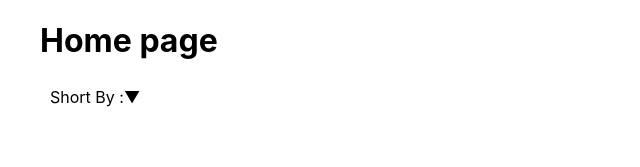
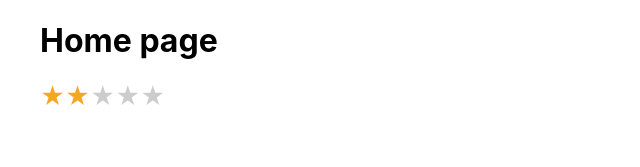
Before and after one commit to OkancanOkan/ecommerceApp, a React (Create React App) app: page / in a window 1280 px wide. Shown: the top 167 px of the page, without its empty margins (0-640 px from the left). Built offline with nearby package versions, Linux system fonts and the light colour scheme.

Commit message:
component rating and checkbox added

```diff
--- a/src/components/dropdown/dropdown.css
+++ b/src/components/dropdown/dropdown.css
@@ -50,3 +50,7 @@
 .styled-dropdown-options li:hover {
   background-color: #e0e0e0;
 }
+
+.styled-dropdown-header-arrow {
+  margin-left: 15px;
+}
--- /dev/null
+++ b/src/components/rating/index.tsx
@@ -0,0 +1,33 @@
+import React, { useState } from 'react';
+import './rating.css';
+
+interface RatingProps {
+  initialValue: number;
+  onChange: (rating: number) => void;
+  max: number;
+}
+
+const Rating: React.FC<RatingProps> = ({ initialValue, onChange, max }) => {
+  const [rating, setRating] = useState(initialValue);
+
+  const handleClick = (value: number) => {
+    setRating(value);
+    onChange(value);
+  };
+
+  const stars = [];
+
+  for (let i = 1; i <= max; i++) {
+    const className =
+      i <= rating ? 'styled-rating-star filled' : 'styled-rating-star';
+    stars.push(
+      <span key={i} className={className} onClick={() => handleClick(i)}>
+        &#9733;
+      </span>
+    );
+  }
+
+  return <div className="styled-rating">{stars}</div>;
+};
+
+export default Rating;
--- /dev/null
+++ b/src/components/rating/rating.css
@@ -0,0 +1,14 @@
+.styled-rating {
+  display: inline-block;
+}
+
+.styled-rating-star {
+  font-size: 24px;
+  color: #ccc; /* Boş yıldızların rengi */
+  cursor: pointer;
+  transition: color 0.2s;
+}
+
+.styled-rating-star.filled {
+  color: #f5a623; /* Dolu yıldızların rengi */
+}
--- a/src/pages/home/index.tsx
+++ b/src/pages/home/index.tsx
@@ -1,14 +1,18 @@
-import React from 'react';
+import React, { useState } from 'react';
 import Container from '../../components/container';
-import TitleLine from '../../components/title-line';
-import Dropdown from '../../components/dropdown';
+import Rating from '../../components/rating';
 
 const Home = () => {
+  const [rating, setRating] = useState<number>(2); // Başlangıç değeri
+
+  const handleRatingChange = (newRating: number) => {
+    setRating(newRating);
+  };
   return (
     <Container>
       <div>
         <h1>Home page </h1>
-        <Dropdown options={['Default', 'ulaş']} onSelect={() => {}} />
+        <Rating initialValue={rating} onChange={handleRatingChange} max={5} />
       </div>
     </Container>
   );
```
Also changed, not shown: src/components/checkbox-label/checkbox-label.css (added, +31 -0 lines), src/components/checkbox-label/index.tsx (added, +35 -0 lines).
